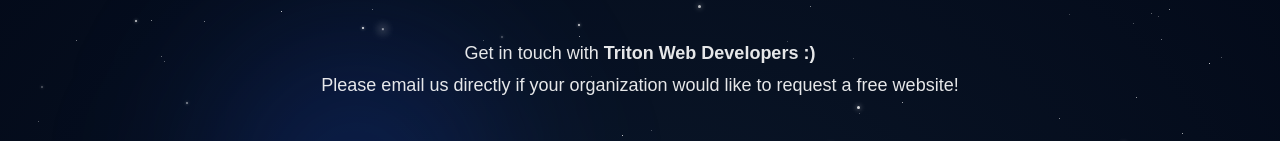
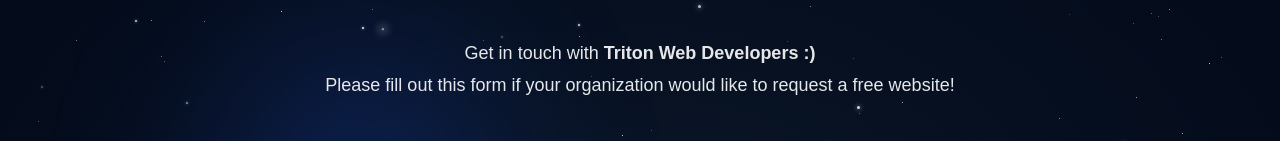
Before and after one commit to TritonWebDev/tritonwebdev.github.io, a Next.js app: page /contact in a window 1280 px wide. Shown: the part 154-295 px from the top of the page. Built offline with nearby package versions, Linux system fonts and the light colour scheme.

Commit message:
updated contact page

```diff
--- a/app/apply/page.tsx
+++ b/app/apply/page.tsx
@@ -121,7 +121,7 @@
           </div>
           <div className="text-center mt-12">
               <a
-                href="https://forms.gle/gU3cz6WKAjG8A6z78"
+                href="https://forms.gle/uYxvRknZjupzVV797"
                 target="_blank"
                 className="animate-fade-in text-4xl text-blue-500 font-bold"
               >
--- a/app/contact/page.tsx
+++ b/app/contact/page.tsx
@@ -202,7 +202,7 @@
                 Get in touch with <strong>Triton Web Developers :)</strong>
               </p>
               <p className="text-white/90">
-                Please email us directly if your organization would like to request a free website!
+                Please fill out this form if your organization would like to request a free website!
               </p>
             </div>
 
```
